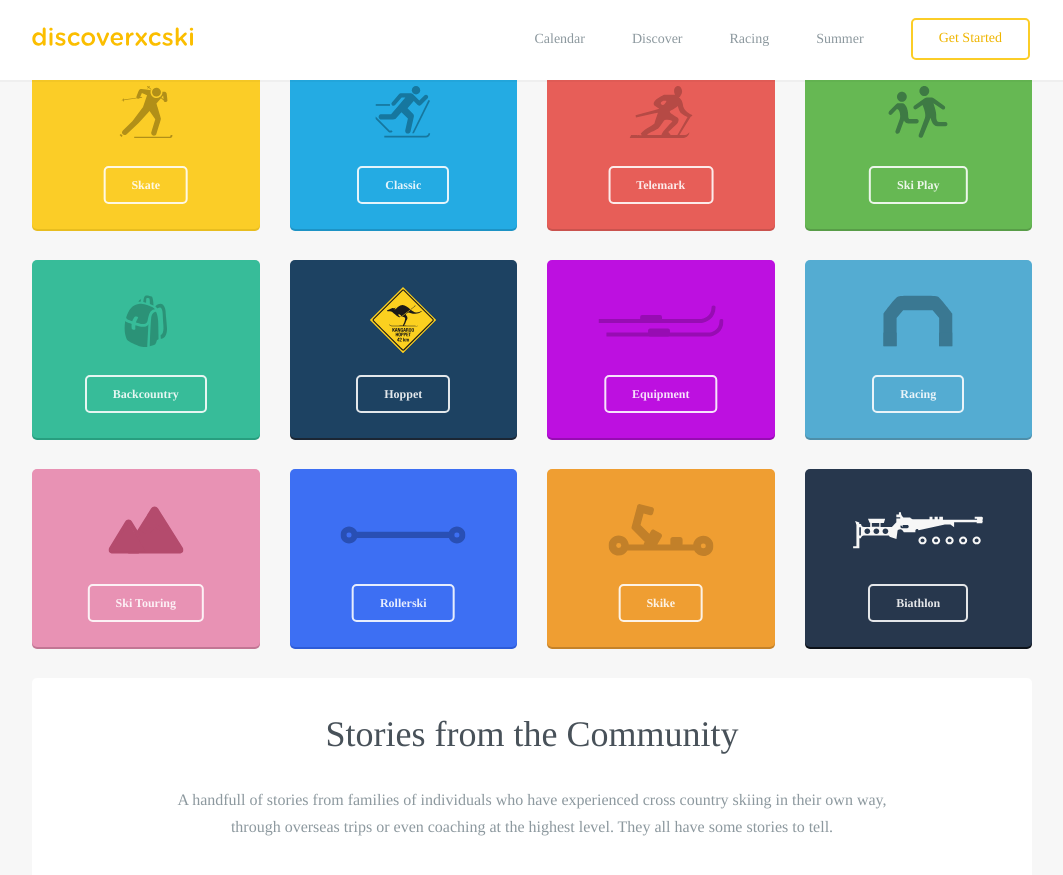
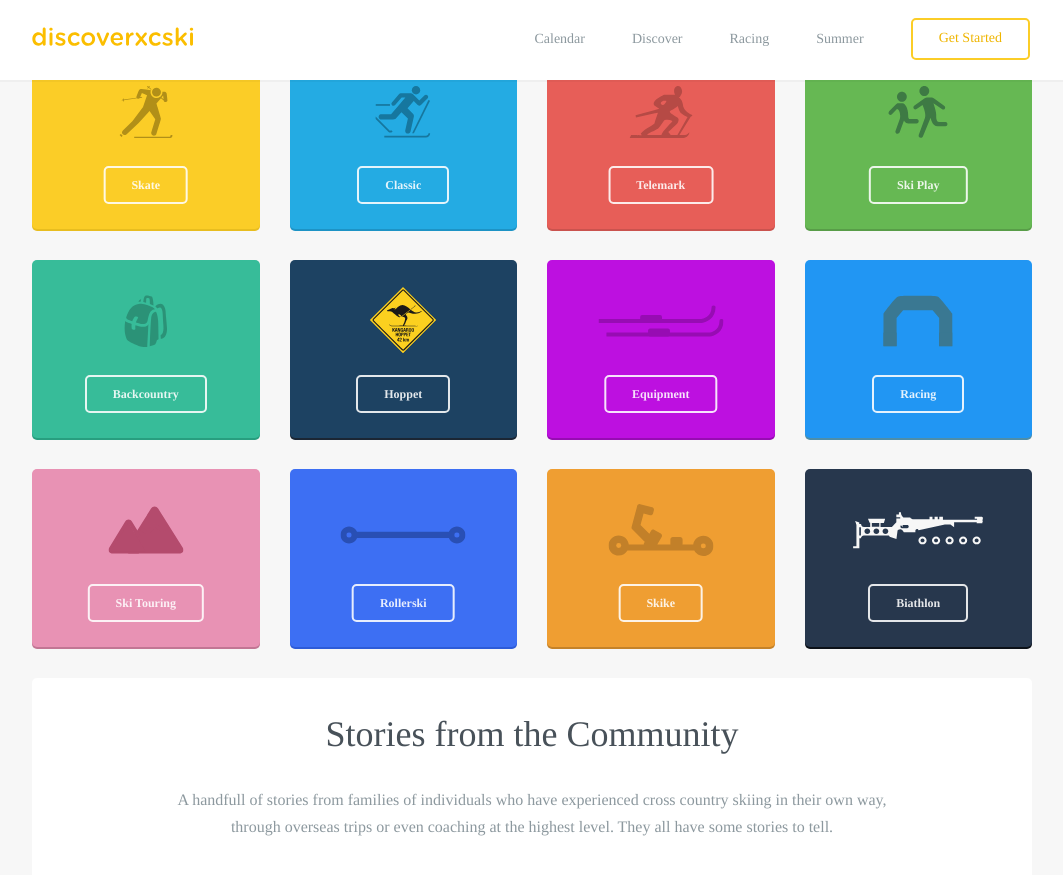
Before and after one commit to robcatto/robcatto.github.io, a Jekyll site: the page index.html, which Jekyll copies as it is, in a window 1280 px wide and 900 px high, scrolled down 1795 px. Shown: the top 875 px of the window, without its empty margins (108-1171 px from the left). Built offline with Jekyll 4.4.1, drawn with Linux system fonts in a browser that asks for light colours; some web fonts are replaced; Markdown is read by kramdown in place of the engine named in the settings.

Commit message:
Update index.html

```diff
--- a/index.html
+++ b/index.html
@@ -680,7 +680,7 @@
                                                 </div>
                         </div>
                         <div class="column four">
-                                                <div class="callout-card nav-card" style="background-color: #54ACD2;box-shadow: 0px 2px 0px rgba(78, 142, 169, 1);">
+                                                <div class="callout-card nav-card" style="background-color: #2196F3;box-shadow: 0px 2px 0px rgba(78, 142, 169, 1);">
                                                     <svg width="77px" height="58px" viewBox="0 0 77 58" version="1.1" xmlns="http://www.w3.org/2000/svg" xmlns:xlink="http://www.w3.org/1999/xlink" xmlns:sketch="http://www.bohemiancoding.com/sketch/ns">
     <!-- Generator: Sketch 3.3.2 (12043) - http://www.bohemiancoding.com/sketch -->
     <title>Group Copy 27</title>
```
